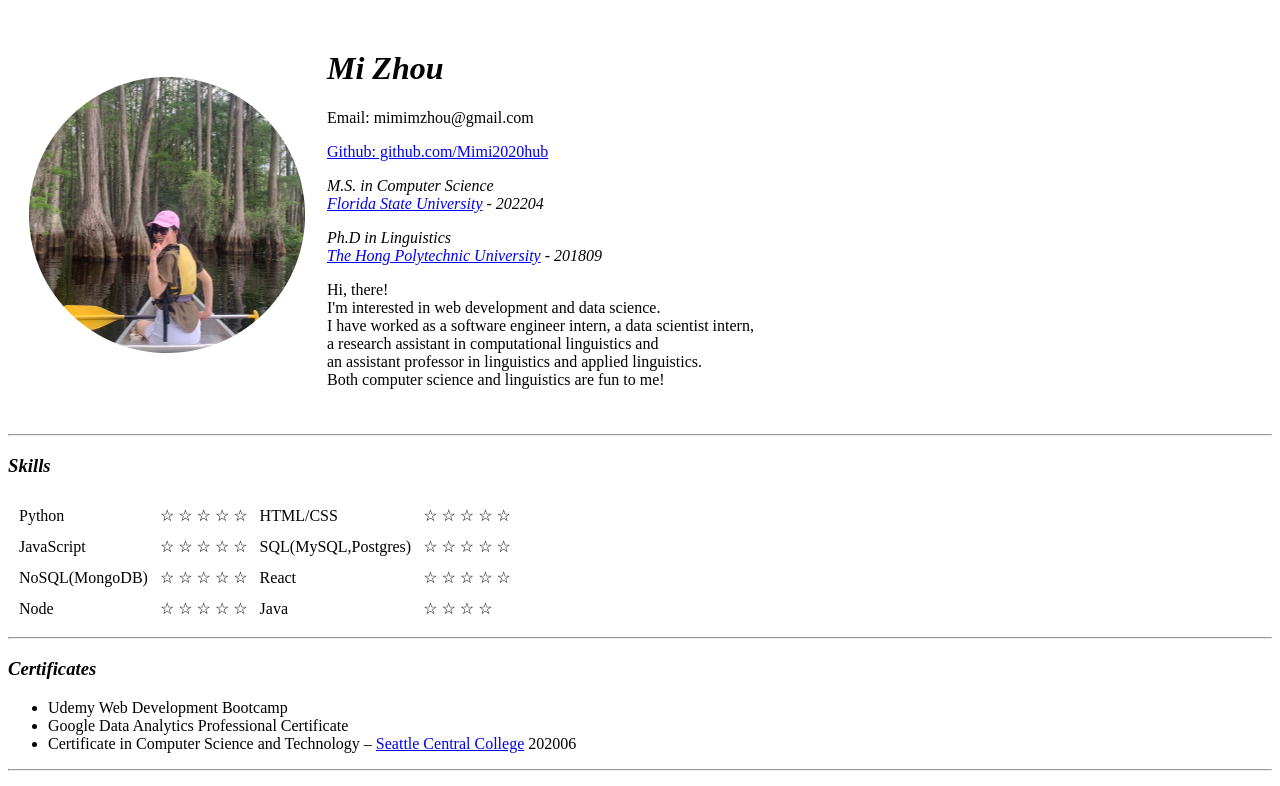
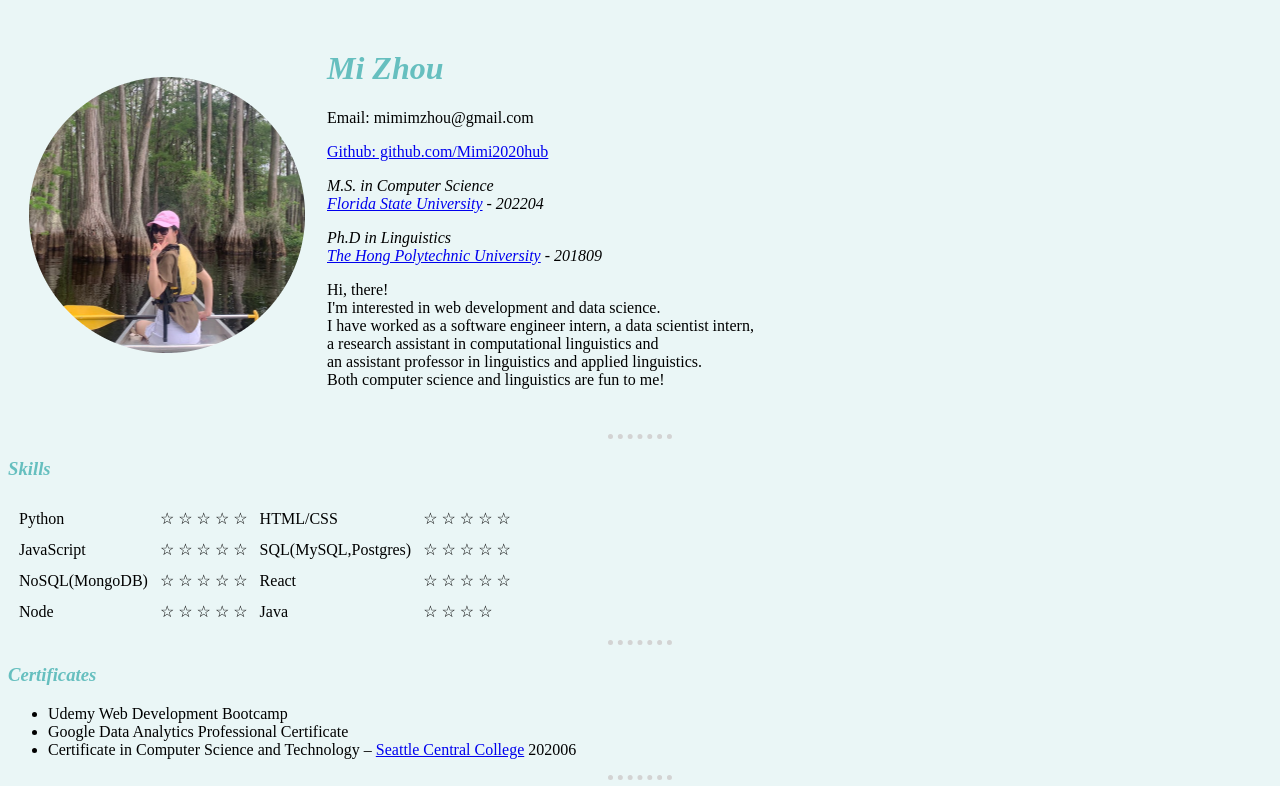
Before and after one commit to Mimi2020hub/cv, a plain HTML site: page index.html in a window 1280 px wide. Shown: the top 786 px of the page. Drawn offline with Linux system fonts and the light colour scheme.

Commit message:
Add files via upload

```diff
--- /dev/null
+++ b/css/styles.css
@@ -0,0 +1,21 @@
+body {
+  background-color: #EAF6F6;
+}
+
+h1 {
+  color: #66BFBF;
+}
+
+h3 {
+  color: #66BFBF;
+}
+
+
+hr {
+  border-style: none;
+  border-top-style: dotted;
+  border-color: lightgrey;
+  border-width: 5px;
+  height:0px;
+  width:5%;
+}
--- a/index.html
+++ b/index.html
@@ -4,6 +4,7 @@
 <head>
   <meta charset="utf-8">
   <title>Mi Zhou's Personal Site</title>
+  <link rel="stylesheet" href="css/styles.css">
 </head>
 
 <body>
```
Also changed, not shown: myhobbies.html (+2 -2 lines).
